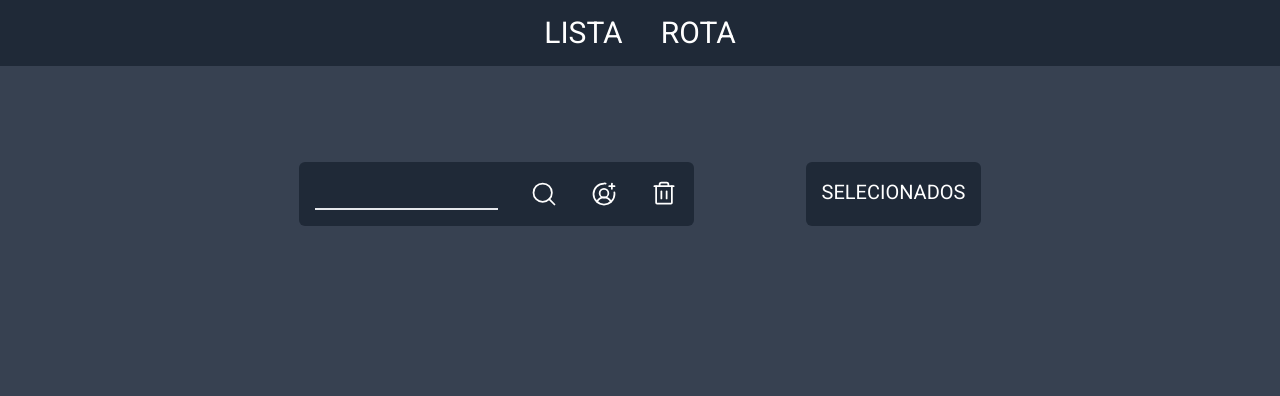
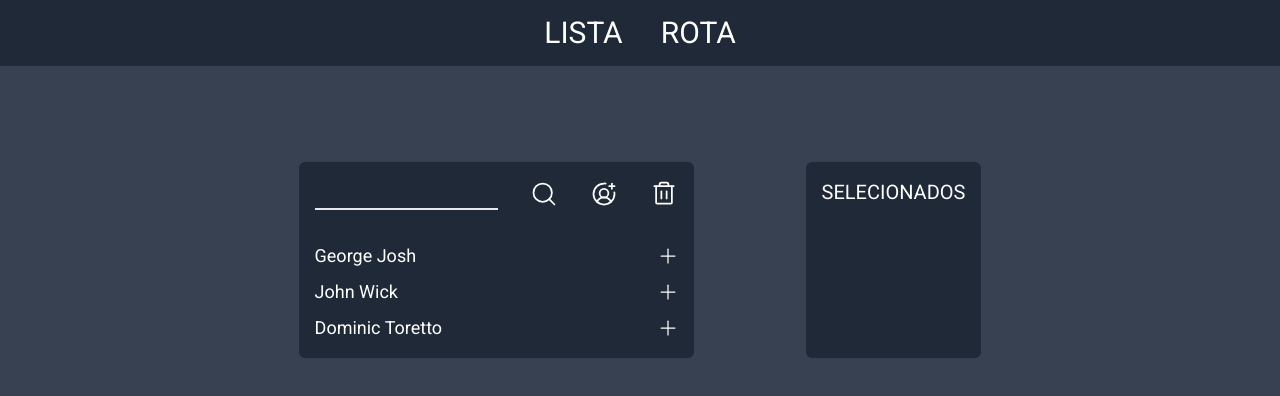
Before and after one commit to rodrigocitadin/cleaning-router, a Next.js app: page / in a window 1280 px wide. Shown: the top 396 px of the page. Built offline with nearby package versions, Linux system fonts and the light colour scheme.

Commit message:
wip on clients list

```diff
--- a/app/components/ListInputs.tsx
+++ b/app/components/ListInputs.tsx
@@ -4,7 +4,7 @@ import TrashIcon from "@/app/icons/TrashIcon";
 
 export default function ListInputs() {
   return (
-    <div className="bg-gray-800 flex gap-8 p-4 rounded-md">
+    <div className="flex gap-8">
       <input className="h-8 my-auto bg-transparent border-b-2" />
       <button><SearchIcon /></button>
       <button><CreateIcon /></button>
--- a/app/page.tsx
+++ b/app/page.tsx
@@ -1,18 +1,28 @@
-import CreateIcon from "./icons/CreateIcon";
-import SearchIcon from "./icons/SearchIcon";
-import TrashIcon from "./icons/TrashIcon";
+import ListInputs from "@/app/components/ListInputs";
+import PlusIcon from "./icons/PlusIcon";
 
 export default function Home() {
   return (
     <main>
       <div className="flex gap-28 align-top justify-center mt-24">
-        <div className="bg-gray-800 flex gap-8 p-4 rounded-md">
-          <input className="h-8 my-auto bg-transparent border-b-2" />
-          <button><SearchIcon /></button>
-          <button><CreateIcon /></button>
-          <button><TrashIcon /></button>
+        <div className="flex flex-col bg-gray-800 rounded-md p-4">
+          <ListInputs />
+          <div className="flex flex-col mt-8 gap-2">
+            <div className="flex justify-between align-middle">
+              <span className="text-lg">George Josh</span>
+              <button><PlusIcon/></button>
+            </div>
+            <div className="flex justify-between align-middle">
+              <span className="text-lg">John Wick</span>
+              <button><PlusIcon/></button>
+            </div>
+            <div className="flex justify-between align-middle">
+              <span className="text-lg">Dominic Toretto</span>
+              <button><PlusIcon/></button>
+            </div>
+          </div>
         </div>
-        <div className="bg-gray-800 p-4 rounded-md">
+        <div className="flex flex-col bg-gray-800 p-4 rounded-md">
           <h2 className="text-xl">SELECIONADOS</h2>
         </div>
       </div>
```
